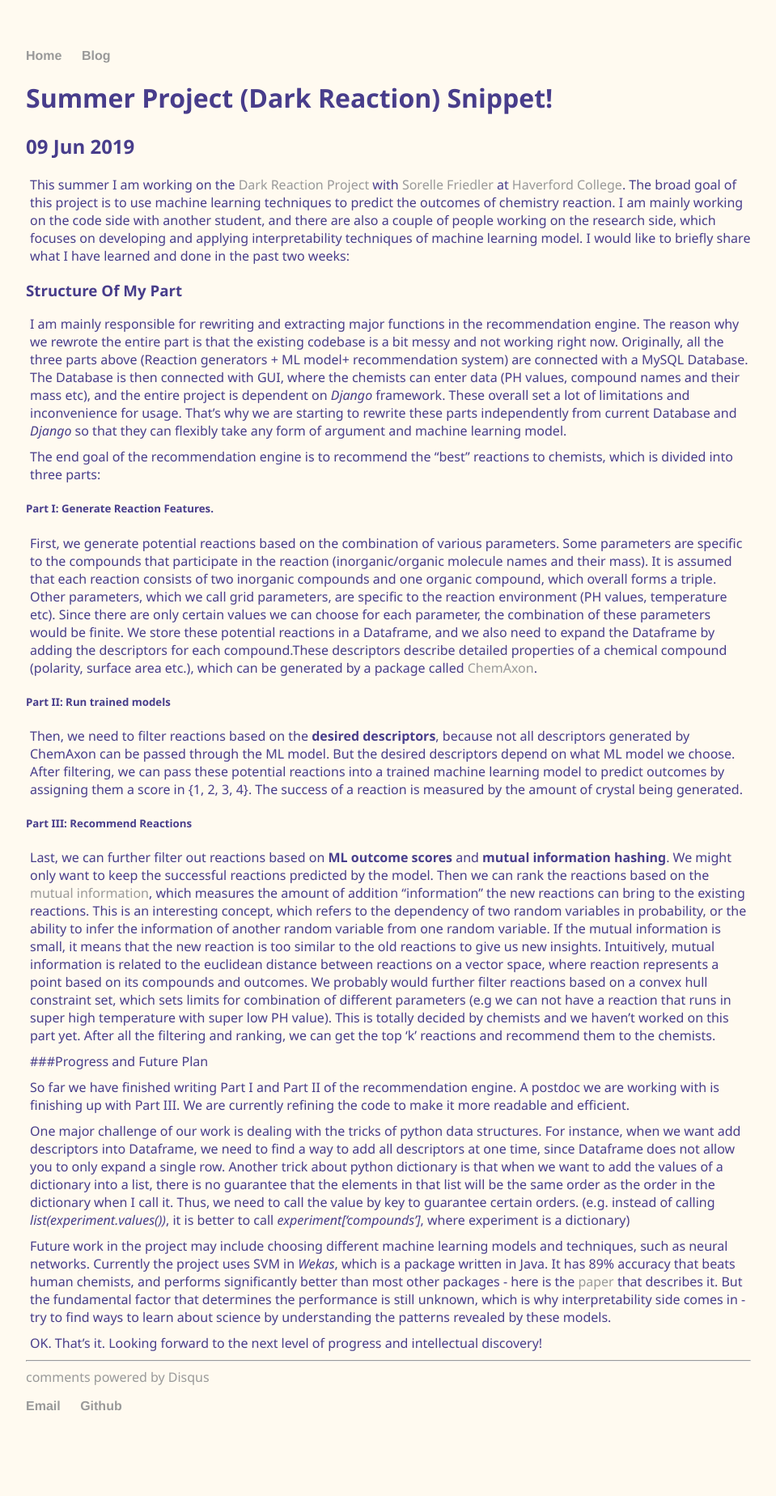
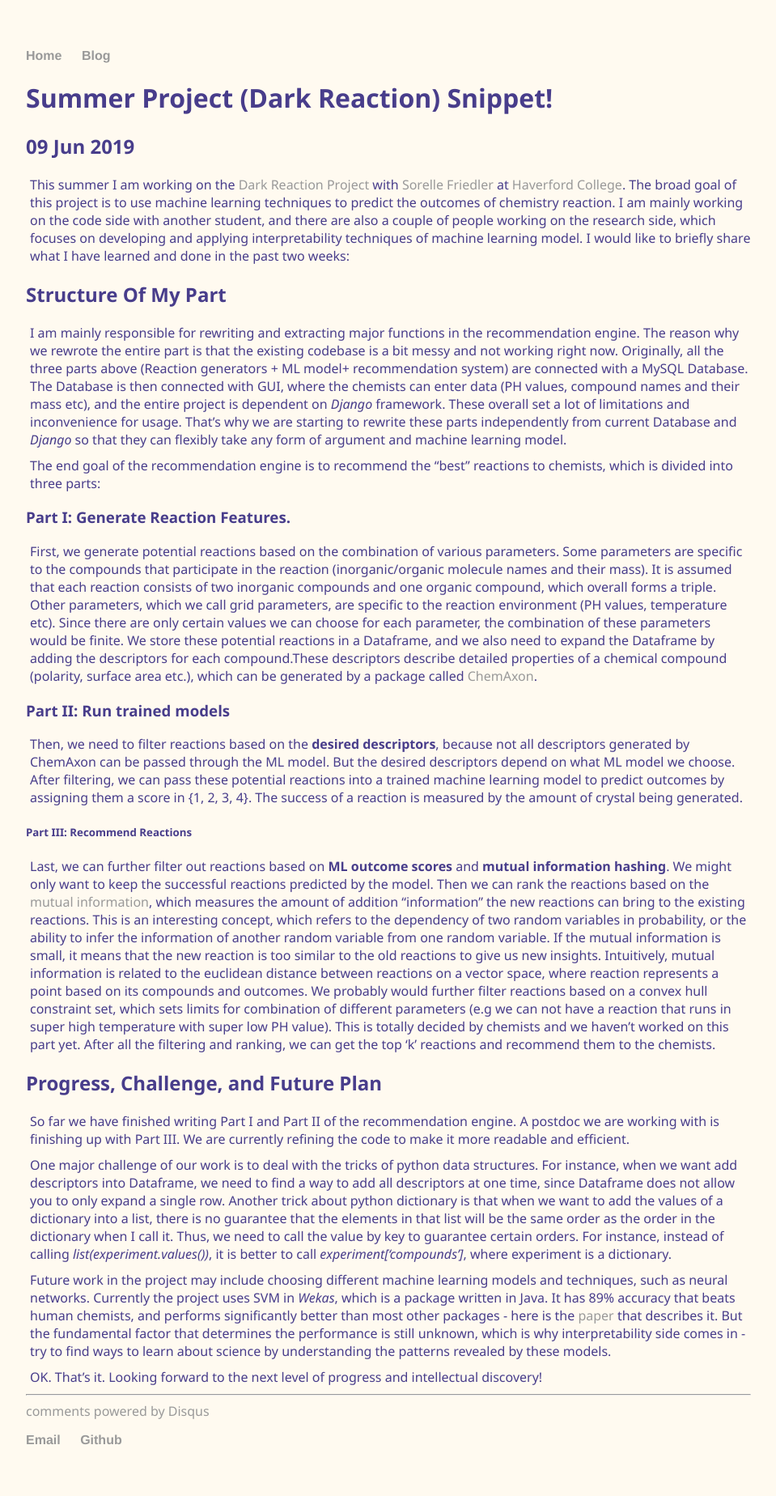
Before and after one commit to Ivyzhang1998/Ivyzhang1998.github.io, a Jekyll site: the page built from _posts/2019-06-09-Summer-Project-Snippet.md, in a window 1280 px wide. Shown: the whole page at 81% size, without its empty margins (160-1119 px from the left). Built offline with Jekyll 4.4.1, drawn with Linux system fonts in a browser that asks for light colours; comment, search, counter and statistics services are not loaded; before the commit the page ends 1806 px from its top, so only the background shows below that.

Commit message:
rewrite post

```diff
--- a/_posts/2019-06-09-Summer-Project-Snippet.md
+++ b/_posts/2019-06-09-Summer-Project-Snippet.md
@@ -6,17 +6,17 @@
 
 This summer I am working on the [Dark Reaction Project](https://darkreactions.haverford.edu/) with [Sorelle Friedler](http://sorelle.friedler.net/) at [Haverford College](https://www.haverford.edu/). The broad goal of this project is to use machine learning techniques to predict the outcomes of chemistry reaction. I am mainly working on the code side with another student, and there are also a couple of people working on the research side, which focuses on developing and applying interpretability techniques of machine learning model. I would like to briefly share what I have learned and done in the past two weeks:
 
-### Structure Of My Part
+## Structure Of My Part
 
 I am mainly responsible for rewriting and extracting major functions in the recommendation engine. The reason why we rewrote the entire part is that the existing codebase is a bit messy and not working right now. Originally, all the three parts above (Reaction generators + ML model+ recommendation system) are connected with a MySQL Database. The Database is then connected with GUI, where the chemists can enter data (PH values, compound names and their mass etc), and the entire project is dependent on *Django* framework. These overall set a lot of limitations and inconvenience for usage. That’s why we are starting to rewrite these parts independently from current Database and *Django* so that they can flexibly take any form of argument and machine learning model.
 
 The end goal of the recommendation engine is to recommend the “best” reactions to chemists, which is divided into three parts:
 
-##### Part I: Generate Reaction Features.
+### Part I: Generate Reaction Features.
 
 First, we generate potential reactions based on the combination of various parameters. Some parameters are specific to the compounds that participate in the reaction (inorganic/organic molecule names and their mass). It is assumed that each reaction consists of two inorganic compounds and one organic compound, which overall forms a triple. Other parameters, which we call grid parameters, are specific to the reaction environment (PH values, temperature etc). Since there are only certain values we can choose for each parameter, the combination of these parameters would be finite. We store these potential reactions in a Dataframe, and we also need to expand the Dataframe by adding the descriptors for each compound.These descriptors describe detailed properties of a chemical compound (polarity, surface area etc.), which can be generated by a package called [ChemAxon](https://chemaxon.com/).
 
-##### Part II: Run trained models
+### Part II: Run trained models
 
 Then, we need to filter reactions based on the **desired descriptors**, because not all descriptors generated by ChemAxon can be passed through the ML model. But the desired descriptors depend on what ML model we choose. After filtering, we can pass these potential reactions into a trained machine learning model to predict outcomes by assigning them a score in {1, 2, 3, 4}. The success of a reaction is measured by the amount of crystal being generated.
 
@@ -24,11 +24,11 @@
 
 Last, we can further filter out reactions based on **ML outcome scores** and **mutual information hashing**. We might only want to keep the successful reactions predicted by the model. Then we can rank the reactions based on the [mutual information](https://en.wikipedia.org/wiki/Mutual_information), which measures the amount of addition “information” the new reactions can bring to the existing reactions. This is an interesting concept, which refers to the dependency of two random variables in probability, or the ability to infer the information of another random variable from one random variable.  If the mutual information is small, it means that the new reaction is too similar to the old reactions to give us new insights. Intuitively, mutual information is related to the euclidean distance between reactions on a vector space, where reaction represents a point based on its compounds and outcomes. We probably would further filter reactions based on a convex hull constraint set, which sets limits for combination of different parameters (e.g we can not have a reaction that runs in super high temperature with super low PH value). This is totally decided by chemists and we haven’t worked on this part yet. After all the filtering and ranking, we can get the top ‘k’ reactions and recommend them to the chemists.
 
-###Progress and Future Plan
+## Progress, Challenge, and Future Plan
 
 So far we have finished writing Part I and Part II of the recommendation engine. A postdoc we are working with is finishing up with Part III. We are currently refining the code to make it more readable and efficient.
 
-One major challenge of our work is dealing with the tricks of python data structures. For instance, when we want add descriptors into Dataframe, we need to find a way to add all descriptors at one time, since Dataframe does not allow you to only expand a single row. Another trick about python dictionary is that when we want to add the values of a dictionary into a list, there is no guarantee that the elements in that list will be the same order as the order in the dictionary when I call it. Thus, we need to call the value by key to guarantee certain orders. (e.g. instead of calling *list(experiment.values())*, it is better to call *experiment['compounds']*, where experiment is a dictionary)
+One major challenge of our work is to deal with the tricks of python data structures. For instance, when we want add descriptors into Dataframe, we need to find a way to add all descriptors at one time, since Dataframe does not allow you to only expand a single row. Another trick about python dictionary is that when we want to add the values of a dictionary into a list, there is no guarantee that the elements in that list will be the same order as the order in the dictionary when I call it. Thus, we need to call the value by key to guarantee certain orders. For instance,  instead of calling *list(experiment.values())*, it is better to call *experiment['compounds']*, where experiment is a dictionary.
 
 Future work in the project may include choosing different machine learning models and techniques, such as neural networks. Currently the project uses SVM in *Wekas*, which is a package written in Java. It has 89% accuracy that beats human chemists, and performs significantly better than most other packages - here is the [paper](https://www.nature.com/articles/nature17439) that describes it. But the fundamental factor that determines the performance is still unknown, which is why interpretability side comes in - try to find ways to learn about science by understanding the patterns revealed by these models.
 
```
